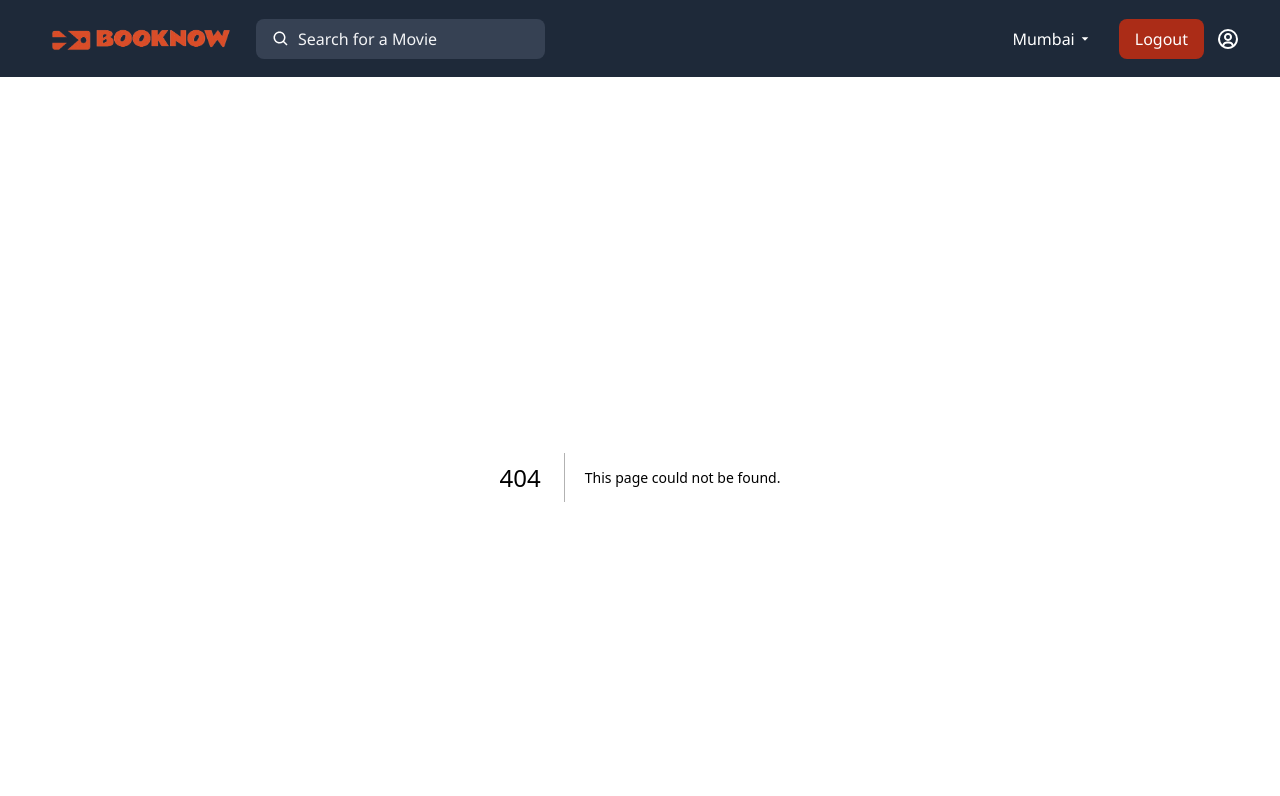
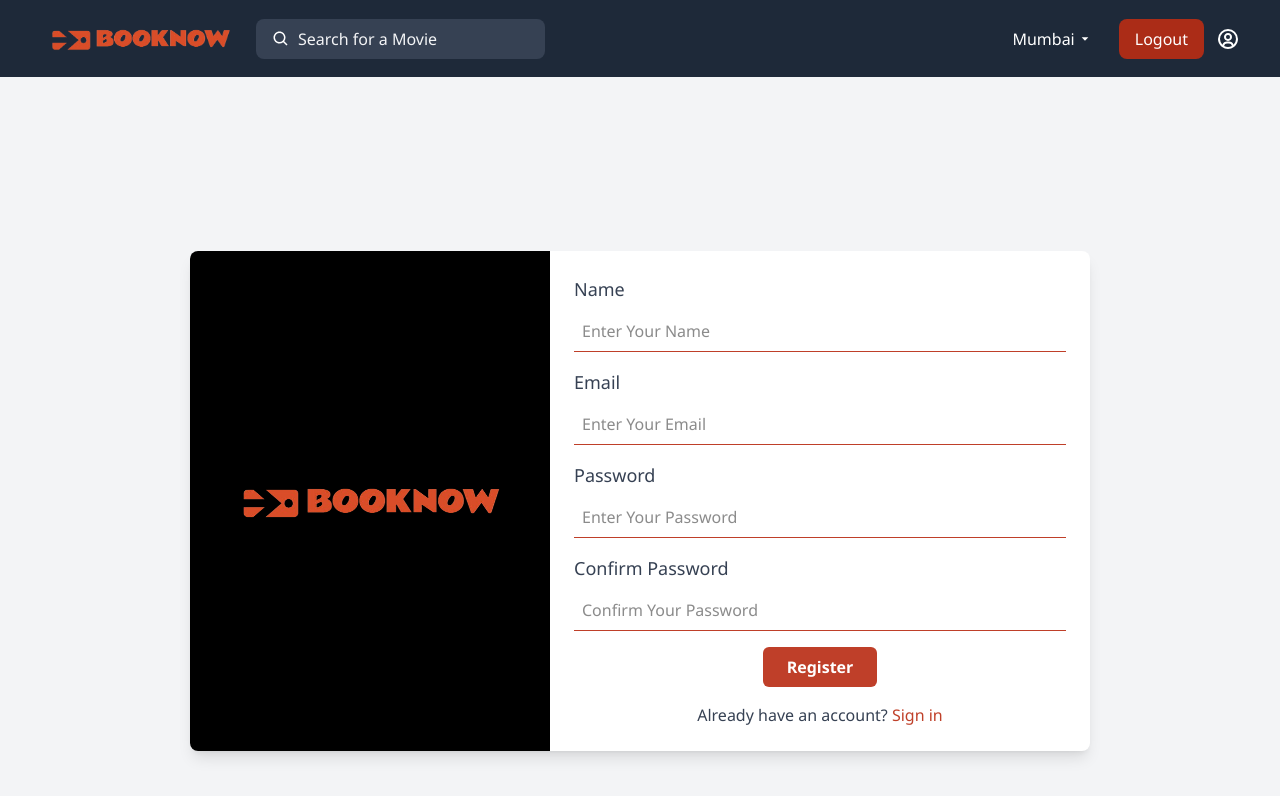
Before and after one commit to anusha7530/bookNow_frontend, a Next.js app: page /auth/signup in a window 1280 px wide. Before the commit this address had no page. Shown: the top 796 px of the page. Built offline with nearby package versions, Linux system fonts and the light colour scheme.

Commit message:
Authentication UI

```diff
--- /dev/null
+++ b/src/app/auth/signin/page.tsx
@@ -0,0 +1,107 @@
+"use client";
+import React, { useState } from "react";
+import Image from "next/image";
+import Link from "next/link";
+import logo from "../../../../public/logo.png";
+
+interface FormData {
+  email: string;
+  password: string;
+}
+
+export default function Signin() {
+  const [formData, setFormData] = useState<FormData>({
+    email: "",
+    password: "",
+  });
+  const [errors, setErrors] = useState<Record<string, string>>({});
+
+  const handleChange = (e: React.ChangeEvent<HTMLInputElement>) => {
+    const { name, value } = e.target;
+    setFormData({
+      ...formData,
+      [name]: value,
+    });
+  };
+
+  const handleSubmit = async (e: React.FormEvent<HTMLFormElement>) => {
+    e.preventDefault();
+
+    const validationErrors: Record<string, string> = {};
+    if (!formData.email) {
+      validationErrors.email = "Email is required";
+    }
+    if (!formData.password) {
+      validationErrors.password = "Password is required";
+    }
+
+    if (Object.keys(validationErrors).length > 0) {
+      setErrors(validationErrors);
+      return;
+    }
+  };
+
+  return (
+    <div className="flex justify-center items-center min-h-screen bg-gray-100">
+      <div className="w-[900px] min-h-[400px] bg-white shadow-lg rounded-lg overflow-hidden flex flex-col md:flex-row mt-12">
+        <div className="hidden md:w-2/5 bg-black md:flex justify-center items-center">
+          <Image src={logo} alt="" className="w-72 h-96 object-contain" />
+        </div>
+
+        <div className="md:w-3/5 p-6">
+          <form className="flex flex-col" onSubmit={handleSubmit}>
+            <div className="flex flex-col gap-2 mb-4">
+              <label className="text-lg font-medium text-gray-700">Email</label>
+              <input
+                type="text"
+                placeholder="Enter Your Email"
+                name="email"
+                value={formData.email}
+                onChange={handleChange}
+                className="p-2 border-b border-[#b92d14e8] focus:outline-none focus:border-[#29170fe8]"
+              />
+              {errors.email && (
+                <span className="text-red-500 text-sm">{errors.email}</span>
+              )}
+            </div>
+
+            <div className="flex flex-col gap-2 mb-4">
+              <label className="text-lg font-medium text-gray-700">
+                Password
+              </label>
+              <input
+                type="password"
+                placeholder="Enter Your Password"
+                name="password"
+                value={formData.password}
+                onChange={handleChange}
+                className="p-2 border-b border-[#b92d14e8] focus:outline-none focus:border-[#29170fe8]"
+              />
+              {errors.password && (
+                <span className="text-red-500 text-sm">{errors.password}</span>
+              )}
+            </div>
+
+            <button
+              type="submit"
+              className="bg-[#b92d14e8] text-white font-semibold py-2 px-6 rounded-md self-center hover:bg-[#573a2de8] transition"
+            >
+              Login
+            </button>
+
+            <p className="mt-4 text-center text-gray-700">
+              {`Don't have an account?`}
+              <Link
+                href="/auth/signup"
+                className="text-[#b92d14e8] font-medium"
+              >
+                {" "}
+                Sign Up
+              </Link>
+            </p>
+          </form>
+        </div>
+      </div>
+    </div>
+  );
+}
--- /dev/null
+++ b/src/app/auth/signup/page.tsx
@@ -0,0 +1,150 @@
+"use client";
+import React, { useState } from "react";
+import Image from "next/image";
+import Link from "next/link";
+import logo from "../../../../public/logo.png";
+
+interface FormData {
+  name: string;
+  email: string;
+  password: string;
+  confirmPassword: string;
+}
+
+export default function Signup() {
+  const [formData, setFormData] = useState<FormData>({
+    name: "",
+    email: "",
+    password: "",
+    confirmPassword: "",
+  });
+
+  const [errors, setErrors] = useState<Record<string, string>>({});
+
+  const handleChange = (e: React.ChangeEvent<HTMLInputElement>) => {
+    const { name, value } = e.target;
+    setFormData({
+      ...formData,
+      [name]: value,
+    });
+  };
+
+  const handleSubmit = async (e: React.FormEvent<HTMLFormElement>) => {
+    e.preventDefault();
+
+    console.log(formData);
+    setErrors({});
+
+    const validationErrors: Record<string, string> = {};
+    if (!formData.email) {
+      validationErrors.email = "Email is required";
+    }
+    if (!formData.password) {
+      validationErrors.password = "Password is required";
+    }
+    if (formData.password !== formData.confirmPassword) {
+      validationErrors.confirmPassword = "Passwords do not match";
+    }
+    if (Object.keys(validationErrors).length > 0) {
+      setErrors(validationErrors);
+      return;
+    }
+  };
+  return (
+    <div className="flex justify-center items-center min-h-screen bg-gray-100">
+      <div className="w-[900px] min-h-[400px] bg-white shadow-lg rounded-lg overflow-hidden flex flex-col md:flex-row mt-12">
+        <div className="hidden md:w-2/5 bg-black md:flex justify-center items-center">
+          <Image src={logo} alt="" className="w-72 h-96 object-contain" />
+        </div>
+
+        <div className="md:w-3/5 p-6">
+          <form className="flex flex-col" onSubmit={handleSubmit}>
+            <div className="flex flex-col gap-2 mb-4">
+              <label className="text-lg font-medium text-gray-700">Name</label>
+              <input
+                type="text"
+                placeholder="Enter Your Name"
+                name="name"
+                value={formData.name}
+                onChange={handleChange}
+                className="p-2 border-b border-[#b92d14e8] focus:outline-none focus:border-[#29170fe8]"
+              />
+              {errors.name && (
+                <span className="text-red-500 text-sm">{errors.name}</span>
+              )}
+            </div>
+
+            <div className="flex flex-col gap-2 mb-4">
+              <label className="text-lg font-medium text-gray-700">Email</label>
+              <input
+                type="text"
+                placeholder="Enter Your Email"
+                name="email"
+                value={formData.email}
+                onChange={handleChange}
+                className="p-2 border-b border-[#b92d14e8] focus:outline-none focus:border-[#29170fe8]"
+              />
+              {errors.email && (
+                <span className="text-red-500 text-sm">{errors.email}</span>
+              )}
+            </div>
+
+            <div className="flex flex-col gap-2 mb-4">
+              <label className="text-lg font-medium text-gray-700">
+                Password
+              </label>
+              <input
+                type="password"
+                placeholder="Enter Your Password"
+                name="password"
+                value={formData.password}
+                onChange={handleChange}
+                className="p-2 border-b border-[#b92d14e8] focus:outline-none focus:border-[#29170fe8]"
+              />
+              {errors.password && (
+                <span className="text-red-500 text-sm">{errors.password}</span>
+              )}
+            </div>
+
+            <div className="flex flex-col gap-2 mb-4">
+              <label className="text-lg font-medium text-gray-700">
+                Confirm Password
+              </label>
+              <input
+                type="password"
+                placeholder="Confirm Your Password"
+                name="confirmPassword"
+                value={formData.confirmPassword}
+                onChange={handleChange}
+                className="p-2 border-b border-[#b92d14e8] focus:outline-none focus:border-[#29170fe8]"
+              />
+              {errors.confirmPassword && (
+                <span className="text-red-500 text-sm">
+                  {errors.confirmPassword}
+                </span>
+              )}
+            </div>
+
+            <button
+              type="submit"
+              className="bg-[#b92d14e8] text-white font-semibold py-2 px-6 rounded-md self-center hover:bg-[#573a2de8] transition"
+            >
+              Register
+            </button>
+
+            <p className="mt-4 text-center text-gray-700">
+              Already have an account?
+              <Link
+                href="/auth/signin"
+                className="text-[#b92d14e8] font-medium"
+              >
+                {" "}
+                Sign in
+              </Link>
+            </p>
+          </form>
+        </div>
+      </div>
+    </div>
+  );
+}
```
